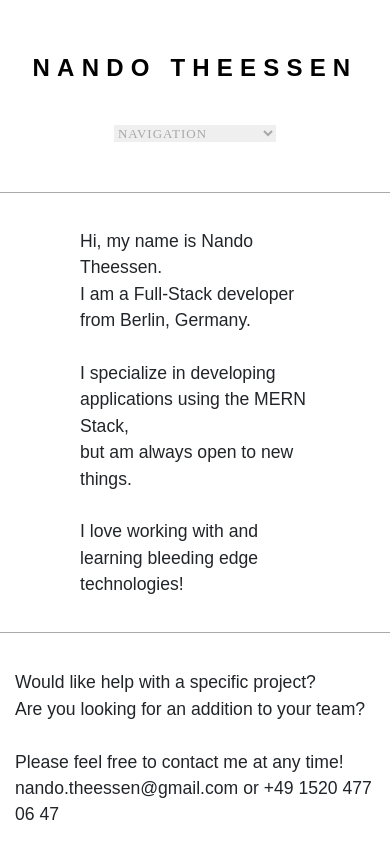
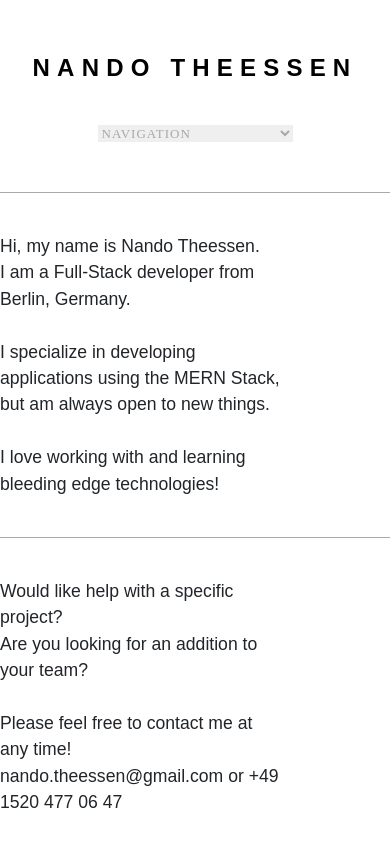
Before and after one commit to NandoTheessen/Resume-Page, a React (Create React App) app: page / in a window 390 px wide. Shown: the top 844 px of the page. Built offline with nearby package versions, Linux system fonts and the light colour scheme.

Commit message:
media breakpoint for content to be responsive

```diff
--- a/src/components/Content.css
+++ b/src/components/Content.css
@@ -3,22 +3,36 @@
     border-top: 1px solid darkgrey;
     max-width: 850px;
     width: 100%;
-    padding-top: 35px;
+    padding-top: 40px;
     font-weight: 500;
     font-size: 1.1rem;
 }
 
 .reach-out {
-    margin-top: 35px;
+    margin-top: 40px;
     max-width: 850px;
     padding: 0 15px;
+    padding-left: 15%;
 }
 
 .hello {
-    margin-bottom: 35px;
+    margin-bottom: 40px;
+    padding-left: 15%;
 }
 
 .contact-sm {
     width: 100%;
     border-bottom: 1px solid darkgrey;
 }
+
+@media(max-width:450px) {
+    .reach-out {
+        max-width: 280px;
+        padding-left: 0;
+        padding-right: 0;
+    }
+    .hello {
+        max-width: 280px;
+        padding-left: 0;
+    }
+}
--- a/src/components/Content.js
+++ b/src/components/Content.js
@@ -4,8 +4,8 @@ import './Content.css'
 const Content = () => {
     return (
         <div className='introduction row' >
-            <div className='col-2'></div>
-            <div className="col-8 hello">
+
+            <div className="hello">
                 <span>Hi, my name is Nando Theessen.<br />
                     I am a Full-Stack developer from Berlin, Germany.</span>
                 <br />
@@ -14,9 +14,9 @@ const Content = () => {
                     but am always open to new things. <br /><br />I love working with and learning bleeding edge technologies!
                 </span>
             </div>
-            <div className='col-2'></div>
+
             <div className='contact-sm'></div>
-            <div className='col-2'></div>
+
             <div className='reach-out'>
                 <span>Would like help with a specific project?
                 <br />Are you looking for an addition to your team?
@@ -24,7 +24,7 @@ const Content = () => {
                     Please feel free to contact me at any time!
                 <br />nando.theessen@gmail.com or +49 1520 477 06 47</span>
             </div>
-            <div className='col-2'></div>
+
         </div>
     );
 };
--- a/src/components/Header.css
+++ b/src/components/Header.css
@@ -1,6 +1,7 @@
 .header {
     margin: 0 auto;
-    width: auto;
+    width: 100%;
+    max-width: 850px;
     margin-top: 30px;
 }
 
@@ -22,6 +23,8 @@ nav {
     display: flex;
     justify-content: space-between;
     width: 100%;
+    max-width: 600px;
+    margin: 0 auto;
     margin-top: 40px;
     margin-bottom: 50px;
 }
```
